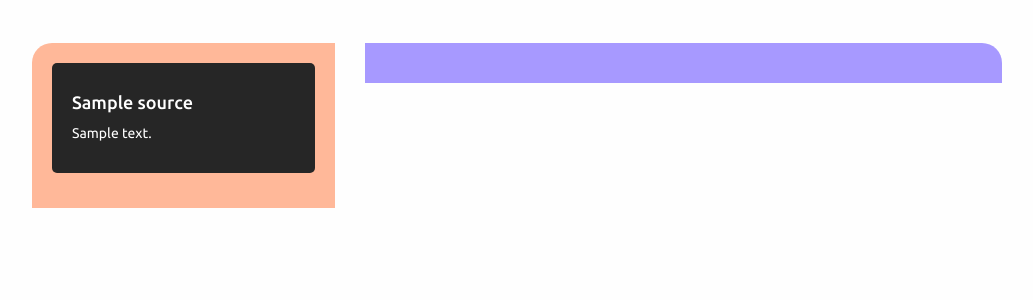
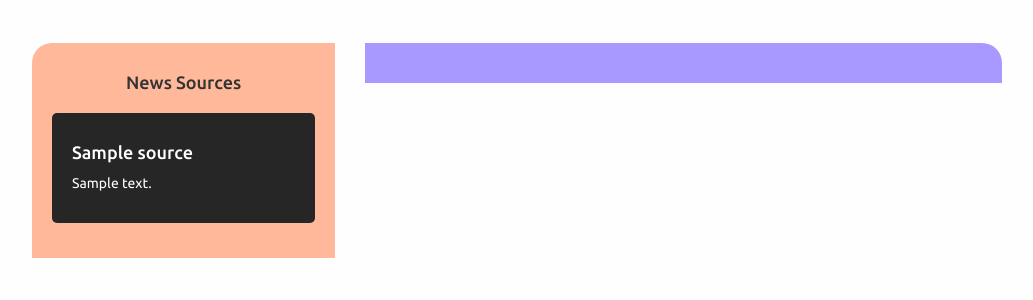
Before and after one commit to thevictormaina/news-app, a Flask app: template app/templates/index.html in a window 1280 px wide. Shown: the part 77-377 px from the top of the page, without its empty margins (123-1156 px from the left). Run offline with Flask 2, Linux system fonts and the light colour scheme; the template is opened without the code that fills it: most values are stand-ins (such as "Sample title", 1, 10 or a date in 2020); some libraries are stand-ins or nearby versions.

Commit message:
add News Sources heading to index.html

```diff
--- a/app/static/css/index.css
+++ b/app/static/css/index.css
@@ -60,3 +60,6 @@ html,
 #sources-left a:hover {
     text-decoration: none;
 }
+#sources-left .text-center {
+    margin-bottom: 20px;
+}
--- a/app/templates/index.html
+++ b/app/templates/index.html
@@ -5,6 +5,7 @@
         <div class="row">
             <div class="col-md-4">
                 <div id="sources-left">
+                    <h4 class="text-center">News Sources</h4>
                     {% for source in sources %}
                     <a href="/">
                         <div class="source">
```
